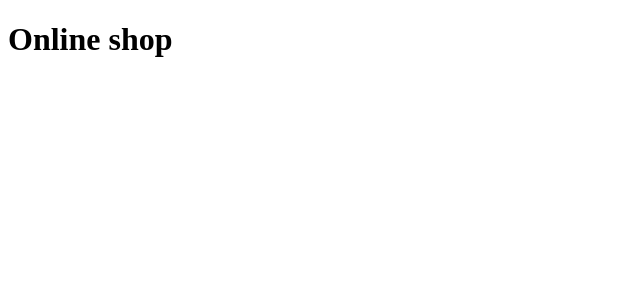
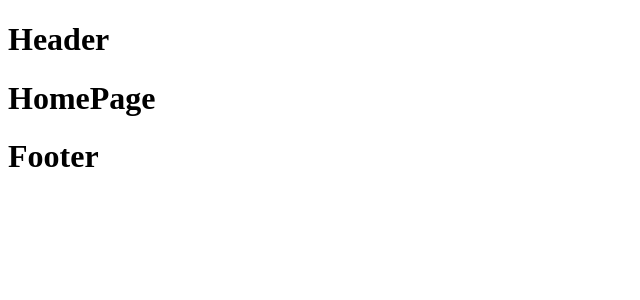
Before and after one commit to Nguyen1976/Online_shop, a React (Create React App) app in the folder fe/ui-app/: page / in a window 1280 px wide. Shown: the top 300 px of the page, without its empty margins (0-640 px from the left). Built offline with nearby package versions, Linux system fonts and the light colour scheme.

Commit message:
Done Custem Router

```diff
--- a/fe/ui-app/package.json
+++ b/fe/ui-app/package.json
@@ -8,7 +8,10 @@
     "@testing-library/user-event": "^13.5.0",
     "react": "^18.3.1",
     "react-dom": "^18.3.1",
+    "react-router-dom": "^6.26.2",
     "react-scripts": "5.0.1",
+    "scss": "^0.2.4",
+    "ui-app": "file:",
     "web-vitals": "^2.1.4"
   },
   "scripts": {
--- a/fe/ui-app/src/index.js
+++ b/fe/ui-app/src/index.js
@@ -1,7 +1,11 @@
 import React from 'react';
 import ReactDOM from 'react-dom/client';
+import { BrowserRouter } from 'react-router-dom';
+import RouterCustom from './router';
 
 const root = ReactDOM.createRoot(document.getElementById('root'));
 root.render(
-  <h1>Online shop</h1>
+  <BrowserRouter>
+    <RouterCustom />
+  </BrowserRouter>
 );
--- /dev/null
+++ b/fe/ui-app/src/pages/users/homePage/index.js
@@ -0,0 +1,9 @@
+import { memo } from 'react';
+
+function HomePage() {
+    return (
+        <h1>HomePage</h1>
+    );
+}
+
+export default memo(HomePage);
--- /dev/null
+++ b/fe/ui-app/src/pages/users/profilePage/index.js
@@ -0,0 +1,9 @@
+import { memo } from 'react'
+
+function ProfilePage() {
+    return (
+        <h1>profilePage</h1>
+    );
+}
+
+export default memo(ProfilePage);
--- /dev/null
+++ b/fe/ui-app/src/pages/users/theme/footer/index.js
@@ -0,0 +1,9 @@
+import { memo } from 'react';
+
+function Footer() {
+    return (
+        <h1>Footer</h1>
+    );
+}
+
+export default memo(Footer);
--- /dev/null
+++ b/fe/ui-app/src/pages/users/theme/header/index.js
@@ -0,0 +1,9 @@
+import { memo } from 'react';
+
+function Header() {
+    return (
+        <h1>Header</h1>
+    );
+}
+
+export default memo(Header);
--- /dev/null
+++ b/fe/ui-app/src/pages/users/theme/masterLayout/index.js
@@ -0,0 +1,15 @@
+import { memo } from 'react';
+import Header from '../header';
+import Footer from '../footer';
+
+function masterLayout({ children, ...props }) {
+    return (
+        <div {...props}>
+            <Header />
+            {children}
+            <Footer />
+        </div>
+    );
+}
+
+export default memo(masterLayout);
--- /dev/null
+++ b/fe/ui-app/src/router.js
@@ -0,0 +1,34 @@
+import { Routes, Route } from 'react-router-dom';
+import HomePage from "./pages/users/homePage";
+import { ROUTERS } from "./utils/router";
+import MasterLayout from './pages/users/theme/masterLayout';
+import ProfilePage from './pages/users/profilePage';
+
+const renderUserRouter = () => {
+    const userRouters = [
+        {
+            path: ROUTERS.USER.HOME,
+            component: <HomePage />,
+        },
+        {
+            path: ROUTERS.USER.PROFILE,
+            component: <ProfilePage />,
+        },
+    ]
+
+    return (
+        <MasterLayout>
+            <Routes>
+                {userRouters.map((router, index) => (
+                    <Route key={index} path={router.path} element={router.component} />
+                ))}
+            </Routes>
+        </MasterLayout>
+    )
+}
+
+function RouterCustom() {
+    return renderUserRouter();
+}
+
+export default RouterCustom;
--- /dev/null
+++ b/fe/ui-app/src/utils/router.js
@@ -0,0 +1,6 @@
+export const ROUTERS = {
+    USER: {
+        HOME: '',
+        PROFILE: 'profile',
+    }
+}
```
Also changed, not shown: fe/ui-app/src/pages/index.js (added), fe/ui-app/src/pages/users/style.scss (added), 1 other file (tests, documents, lock files or other folders).
